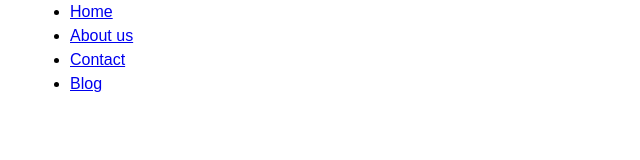
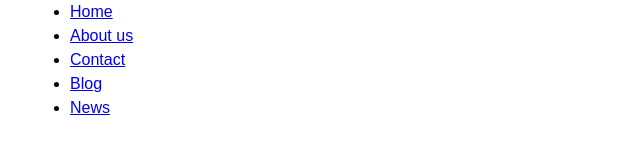
Before and after one commit to Uzwebprogram/month-2-lesson-3, a plain HTML site: page index.html in a window 1280 px wide. Shown: the full height of the page, 0-640 px from the left. Drawn offline with Linux system fonts and the light colour scheme.

Commit message:
news teg add

```diff
--- a/index.html
+++ b/index.html
@@ -18,6 +18,7 @@
         <li><a href="#">About us</a></li>
         <li><a href="#">Contact</a></li>
         <li><a href="#">Blog</a></li>
+        <li><a href="#">News</a></li>
     </ul>
 </div>
     </div>
```
